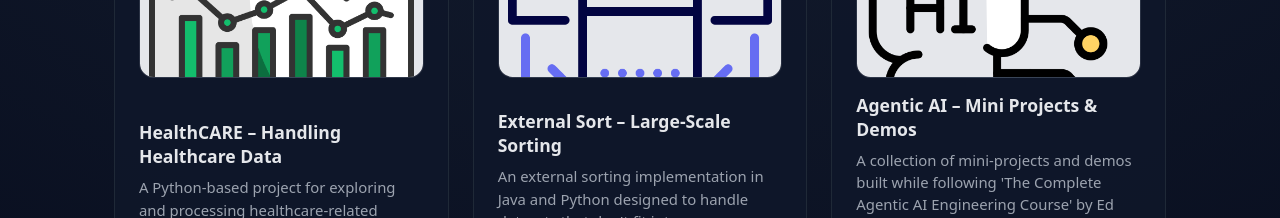
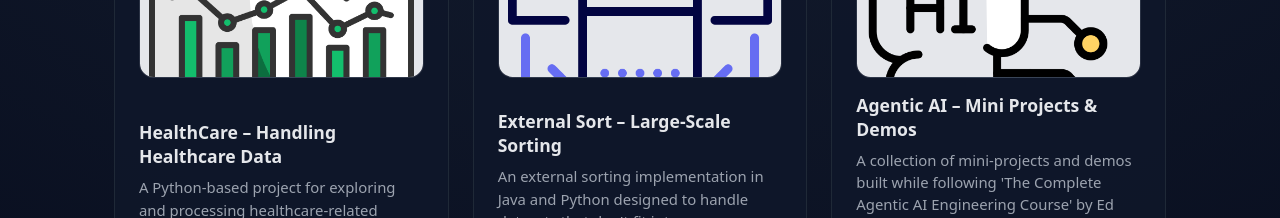
Before and after one commit to YonatanHarel/yonatanharel.github.io, a React (Vite) app: page / in a window 1280 px wide. Shown: the part 900-1118 px from the top of the page. Built offline with nearby package versions, Linux system fonts and the light colour scheme.

Commit message:
end of test

```diff
--- a/src/App.jsx
+++ b/src/App.jsx
@@ -6,7 +6,7 @@ import agenticAiImg from "./assets/agentic-ai.png"
 
 const projects = [
   {
-    title: "HealthCARE – Handling Healthcare Data",
+    title: "HealthCare – Handling Healthcare Data",
     description:
       "A Python-based project for exploring and processing healthcare-related datasets with a focus on data quality, validation, and basic analytics.",
     tech: ["Python", "Pandas", "Pydantic", "NumPy"],
```
